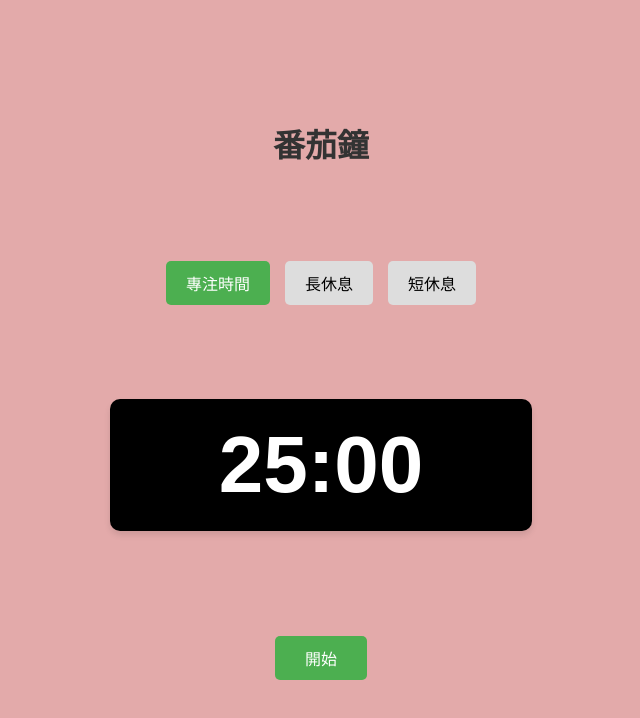
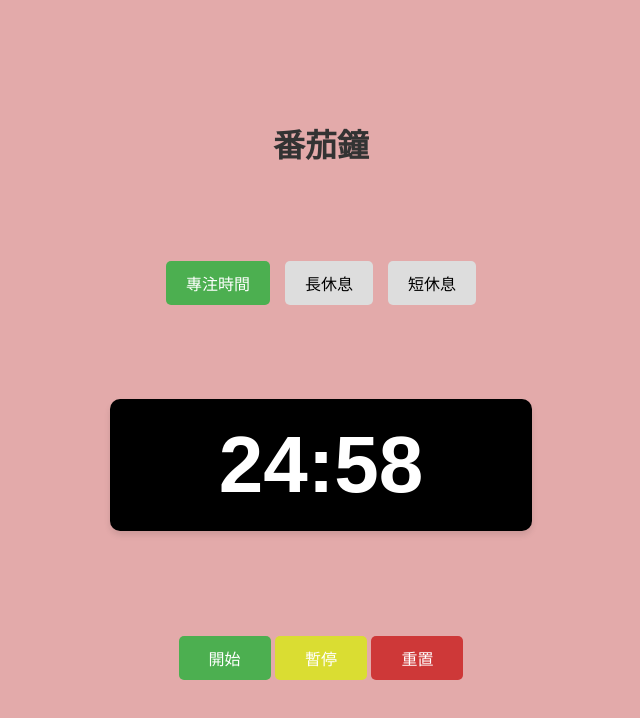
Before and after one commit to j112252113/tomato, a plain HTML site: page index.html in a window 1280 px wide. Both pictures are taken after a click on the button "開始". Shown: the whole page, without its empty margins (319-959 px from the left). Drawn offline with nearby package versions, Linux system fonts and the light colour scheme.

Commit message:
Add files via upload

```diff
--- a/index.html
+++ b/index.html
@@ -5,6 +5,8 @@
     <meta name="viewport" content="width=device-width, initial-scale=1.0">
     <title>番茄鐘</title>
     <link rel="stylesheet" href="styles.css">
+    <script src="https://code.jquery.com/jquery-3.6.0.min.js"></script>
+    <script src="script.js"></script>
 </head>
 <body>
     <header>
@@ -22,7 +24,9 @@
     </main>
     <footer>
         <button id="start-button">開始</button>
+        <button id="pause-button">暫停</button>
+        <button id="stop-button">重置</button>
     </footer>
-    <script src="script.js"></script>
+
 </body>
 </html>
--- /dev/null
+++ b/script.js
@@ -0,0 +1,49 @@
+$(document).ready(function () {
+    let timer = null; // 設置初始值為 null
+    let seconds = 25 * 60; // 預設 25 分鐘
+    let notpause = true;
+
+    // 格式化時間顯示
+    function formatTime(sec) {
+        const minutes = Math.floor(sec / 60);
+        const seconds = sec % 60;
+        return `${String(minutes).padStart(2, '0')}:${String(seconds).padStart(2, '0')}`;
+    }
+
+    // 計時功能
+    function tik() {
+        if (timer !== null) return; // 如果計時器已啟動，直接返回
+        timer = setInterval(() => {
+            if (seconds > 0) {
+                if(notpause)
+                    seconds--;
+                $("#timer").text(formatTime(seconds));
+                console.log($("#timer").text());
+            } else {
+                clearInterval(timer);
+                timer = null; // 重置計時器狀態
+                alert("時間到！");
+            }
+        }, 1000);
+    }
+
+    function pause()
+    {
+        notpause = !notpause;
+    }
+
+    function stop()
+    {
+        clearInterval(timer);
+        timer = null; // 重置計時器狀態
+        seconds = 25 * 60;
+        $("#timer").text(formatTime(seconds));
+    }
+
+    // 綁定按鈕點擊事件
+    $("#start-button").on("click", tik);
+
+    $("#pause-button").on("click", pause);
+
+    $("#stop-button").on("click", stop);
+});
--- a/styles.css
+++ b/styles.css
@@ -98,6 +98,36 @@ footer {
     transition: background-color 0.3s;
 }
 
+#pause-button {
+    padding: 10px 30px;
+    font-size: 1rem;
+    background-color: #dadd32;
+    color: white;
+    border: none;
+    border-radius: 5px;
+    cursor: pointer;
+    transition: background-color 0.3s;
+}
+
+#stop-button {
+    padding: 10px 30px;
+    font-size: 1rem;
+    background-color: #ce3838;
+    color: white;
+    border: none;
+    border-radius: 5px;
+    cursor: pointer;
+    transition: background-color 0.3s;
+}
+
 #start-button:hover {
     background-color: #45a049;
 }
+
+#pause-button:hover {
+    background-color: #bec746;
+}
+
+#stop-button:hover {
+    background-color: #723939;
+}
```
Also changed, not shown: chatgpt.txt.txt (added).
